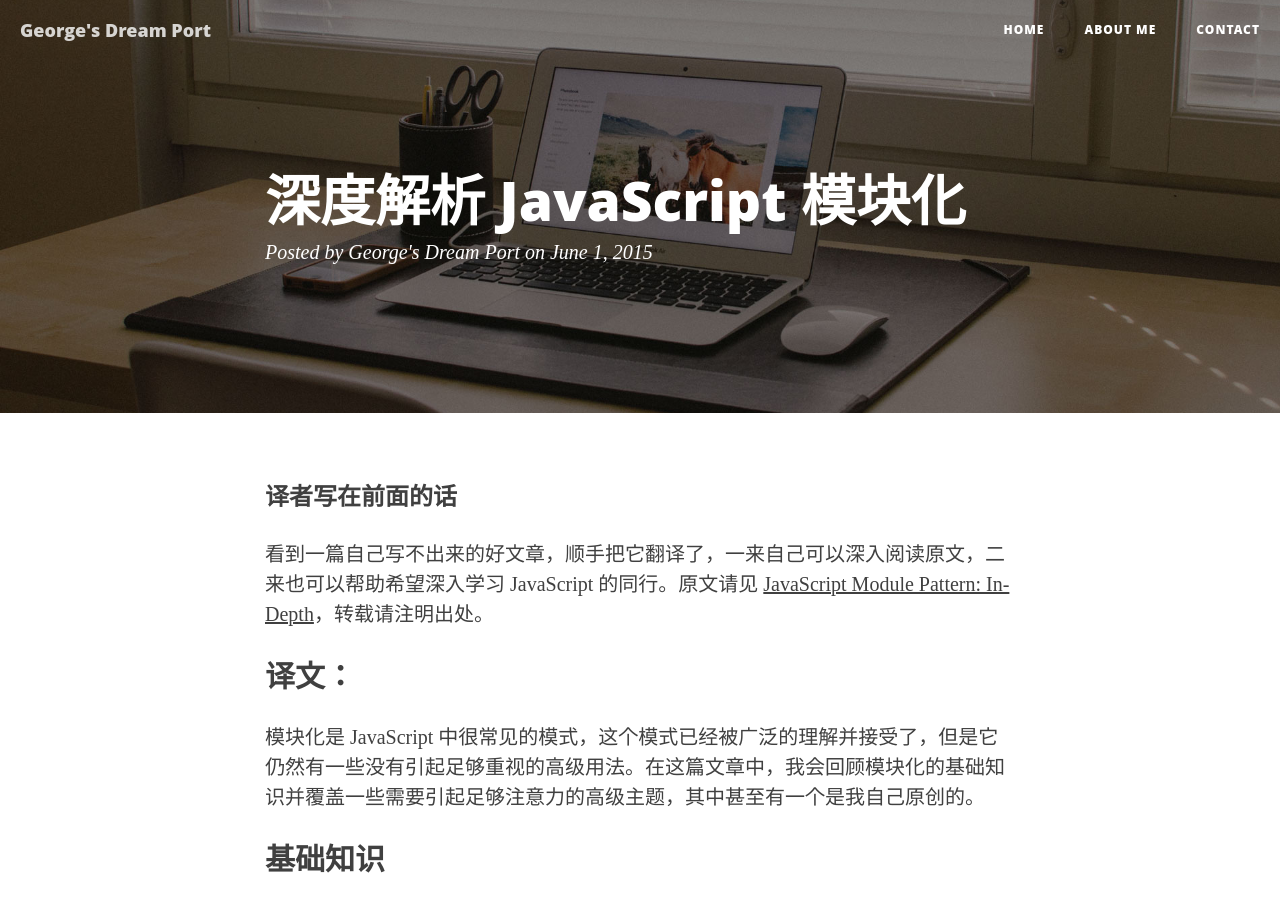
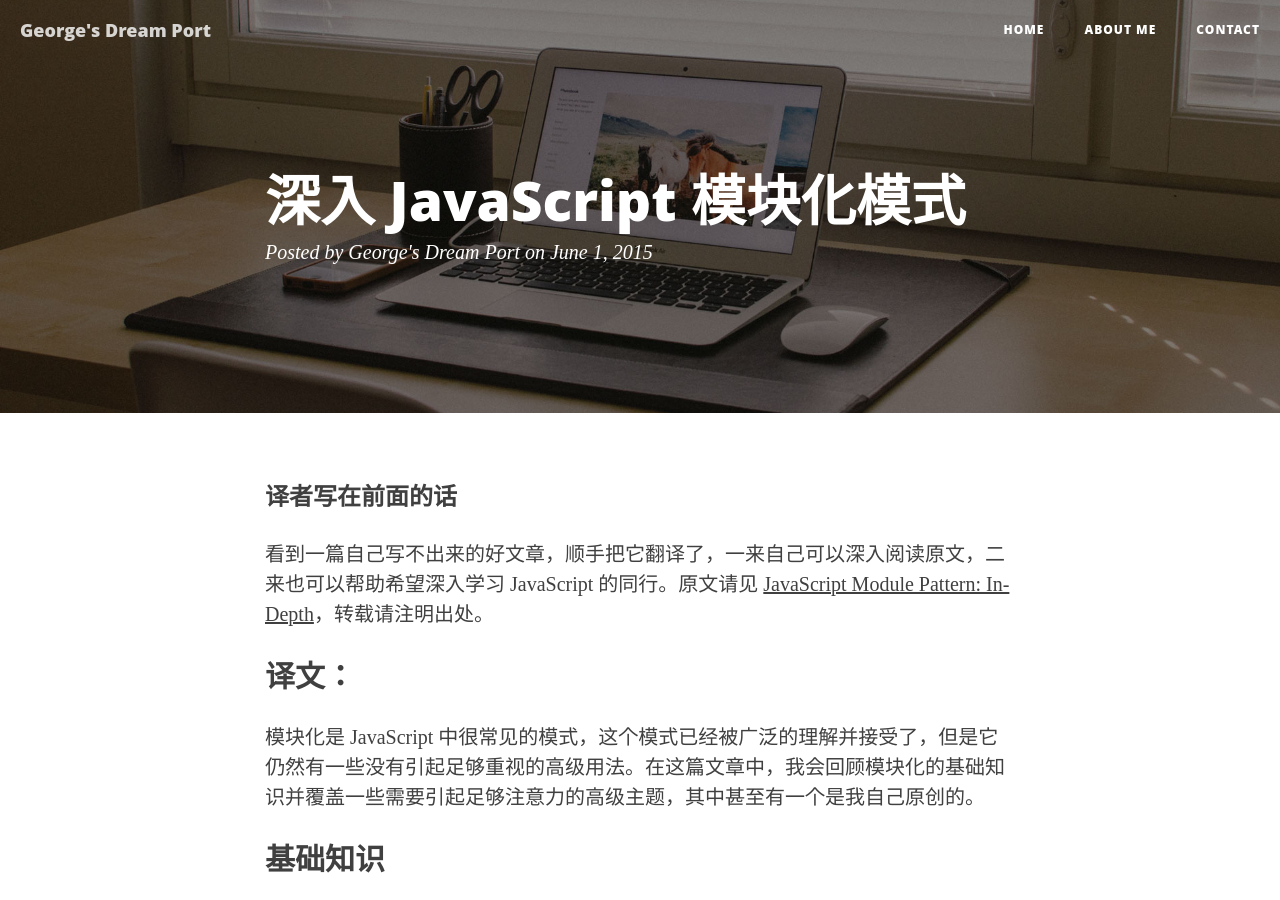
Before and after one commit to puffsun/puffsun.github.io-source, a Jekyll site: the page built from _posts/2015-06-01-javascript-module-pattern-in-depth.markdown, in a window 1280 px wide and 900 px high. Built offline with Jekyll 4.4.1, drawn with Linux system fonts in a browser that asks for light colours; nearby versions of some CDN libraries; some web fonts are replaced; comment, search, counter and statistics services are not loaded.

Commit message:
Change blog post title.

```diff
--- a/_posts/2015-06-01-javascript-module-pattern-in-depth.markdown
+++ b/_posts/2015-06-01-javascript-module-pattern-in-depth.markdown
@@ -1,6 +1,6 @@
 ---
 layout: post
-title: "深度解析 JavaScript 模块化"
+title: "深入 JavaScript 模块化模式"
 date: 2015-06-01T21:44:06+08:00
 comments: true
 categories: ["javascript"]
```
